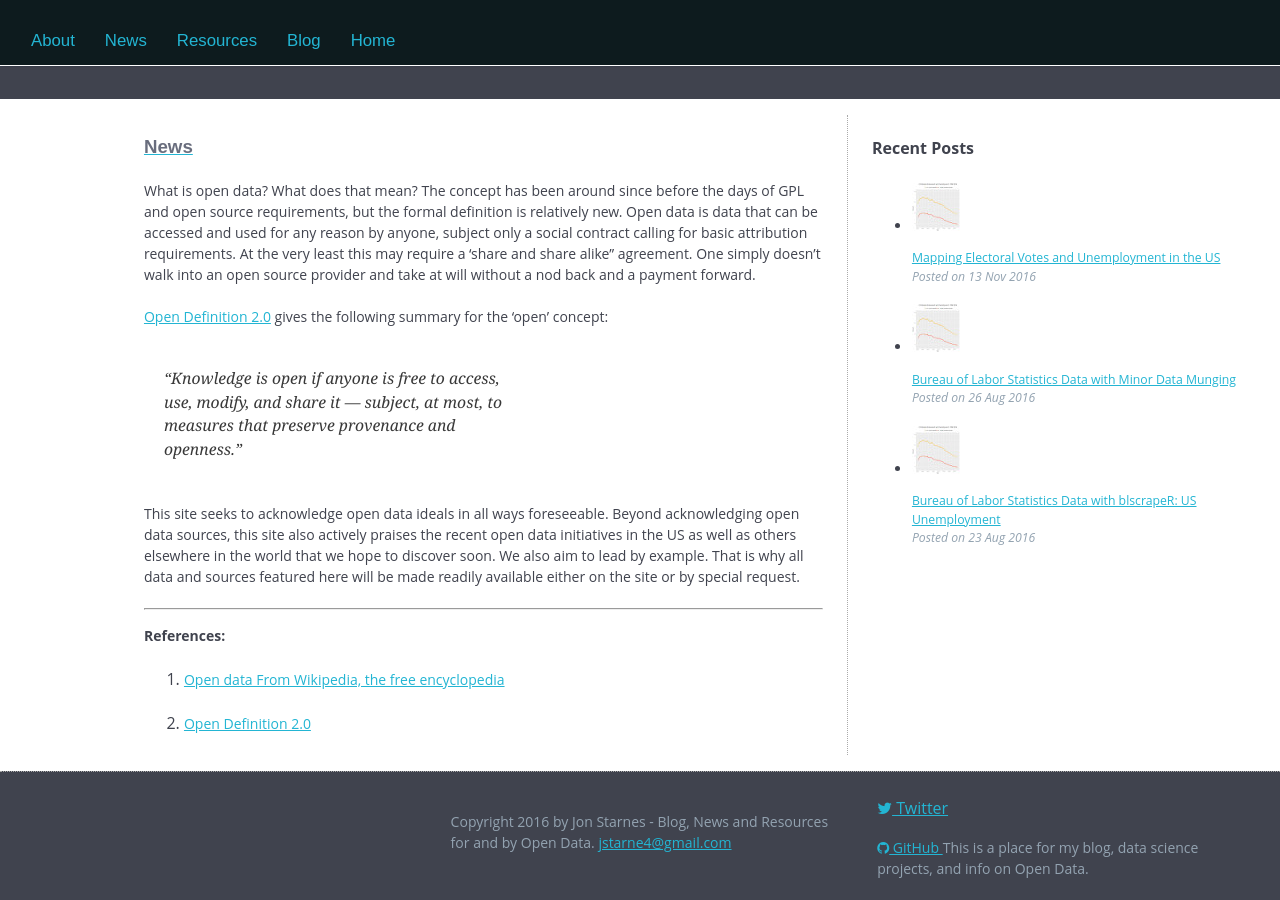
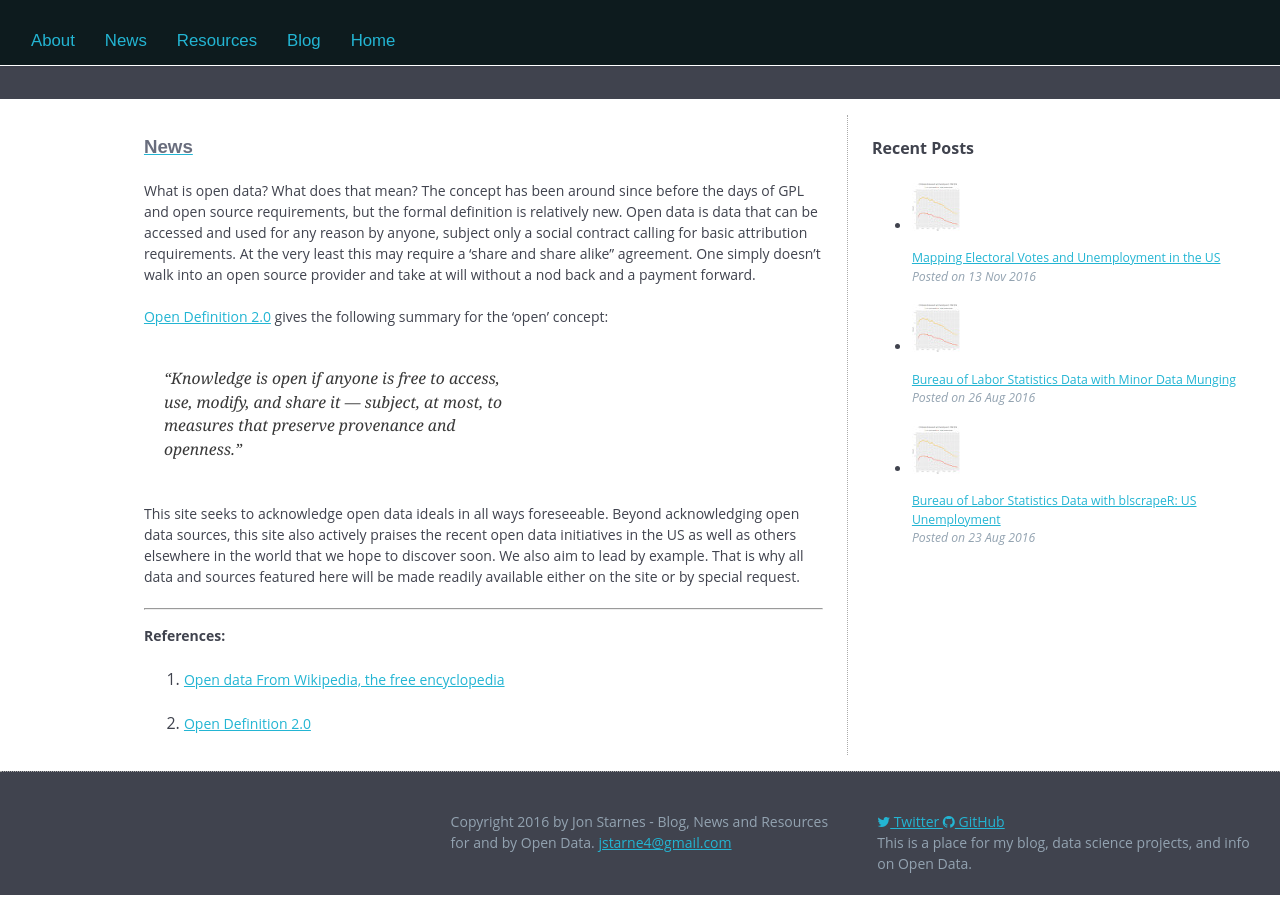
Before and after one commit to jon-starnes/jon-starnes.github.io, a Jekyll site: the page built from index.html, in a window 1280 px wide and 900 px high, scrolled down 77 px. Built offline with Jekyll 4.4.1, drawn with Linux system fonts in a browser that asks for light colours; nearby versions of some CDN libraries.

Commit message:
Style updates

```diff
--- a/_includes/footer.html
+++ b/_includes/footer.html
@@ -13,6 +13,7 @@
     </div>
 
     <div class="col sidebar1">
+      <p class = "desc">
         {% if site.twitter_username %}
         <a href="https://twitter.com/{{ site.twitter_username }}">
           <i class="fa fa-twitter"></i> Twitter
@@ -20,12 +21,13 @@
         {% endif %}
 
         {% if site.github_username %}
-    <p class = "desc">
         <a href="https://github.com/{{ site.github_username }}">
           <i class="fa fa-github"></i> GitHub
         </a>
         {% endif %}
-      {{ site.description }}</p>
+        <br>
+        {{ site.description }}
+      </p>
     </div>
 
   </div><!--/row -->
```
Lines whose indentation alone changed are shown as unchanged.
